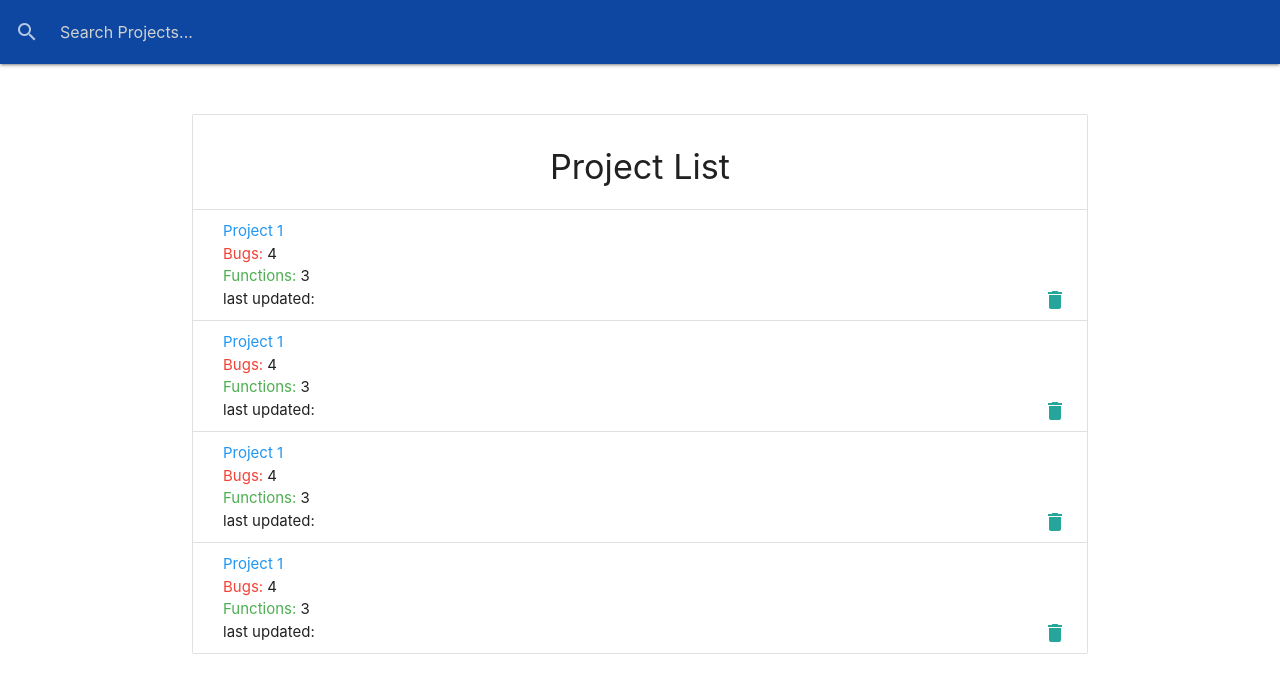
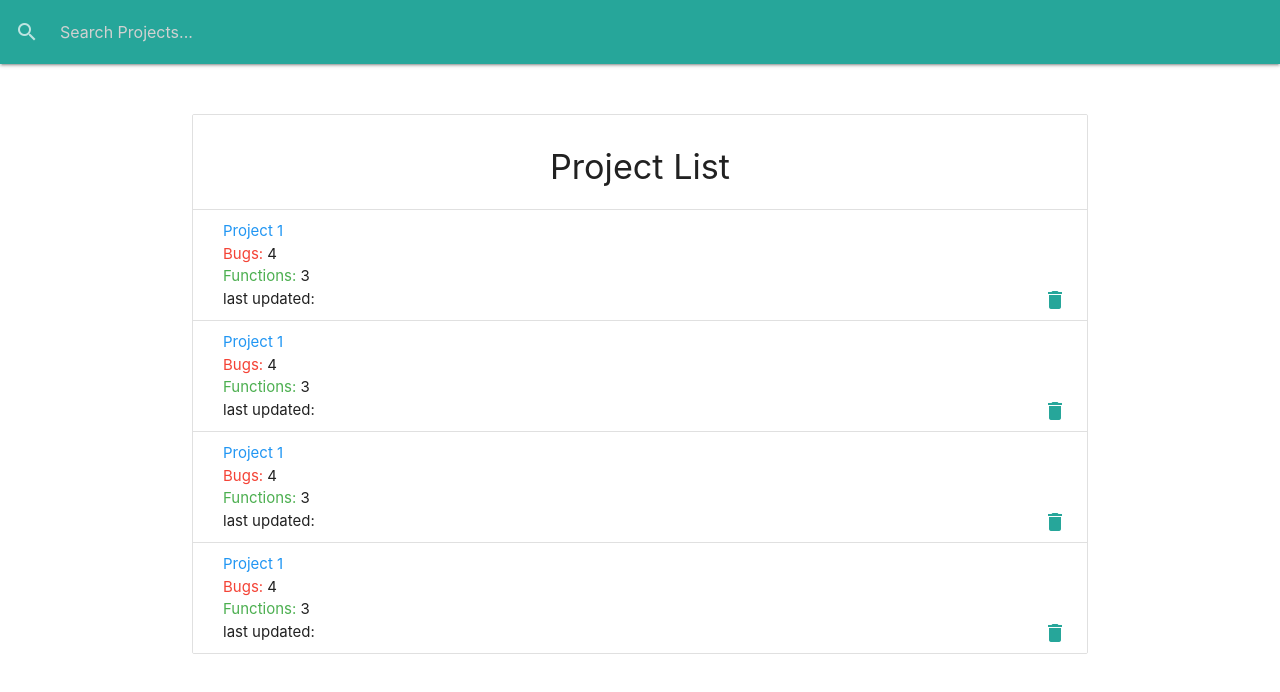
Before and after one commit to chanliliao/Project-Tracker, a React (Create React App) app in the folder client/: page / in a window 1280 px wide. Shown: the top 692 px of the page. Built offline with nearby package versions, Linux system fonts and the light colour scheme; the HTML template or start-up script is replaced by a standard one.

Commit message:
fixed searchbar color

```diff
--- a/client/src/layout/SearchBar.js
+++ b/client/src/layout/SearchBar.js
@@ -2,7 +2,7 @@ import React from 'react';
 
 const SearchBar = () => {
   return (
-    <nav style={{ marginBottom: '50px' }} className='blue darken-4'>
+    <nav style={{ marginBottom: '50px', backgroundColor: '#26a69a' }}>
       <div className='nav-wrapper'>
         <form>
           <div className='input-field'>
```
